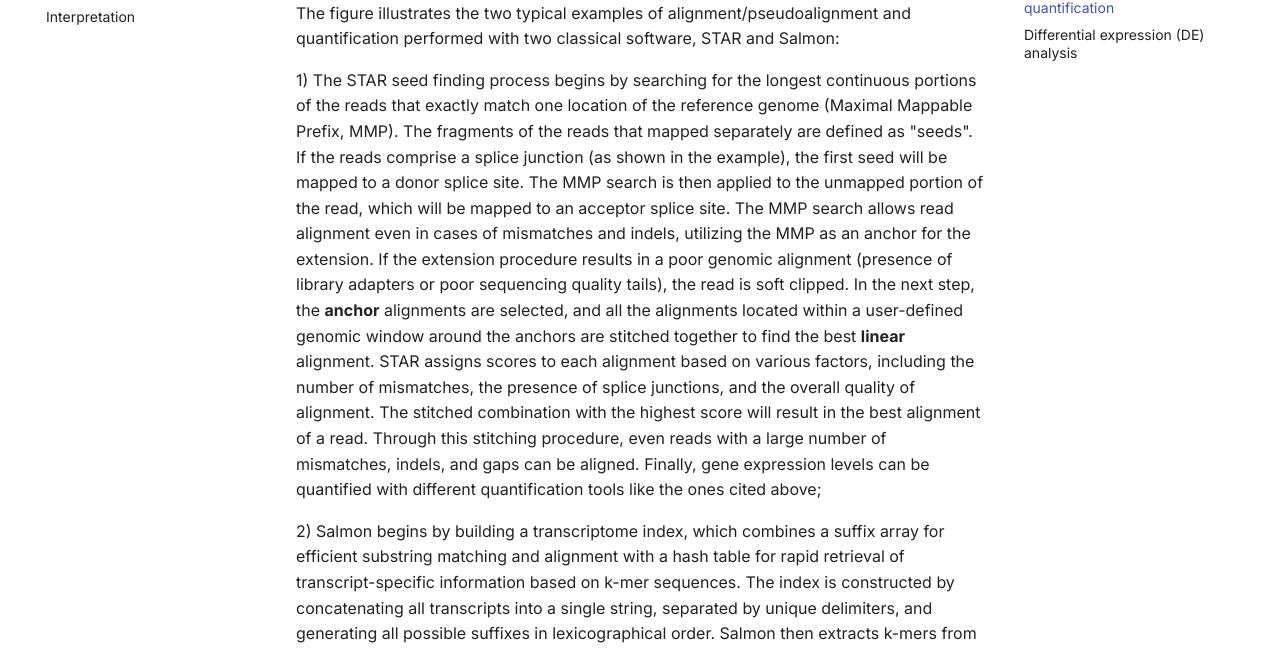
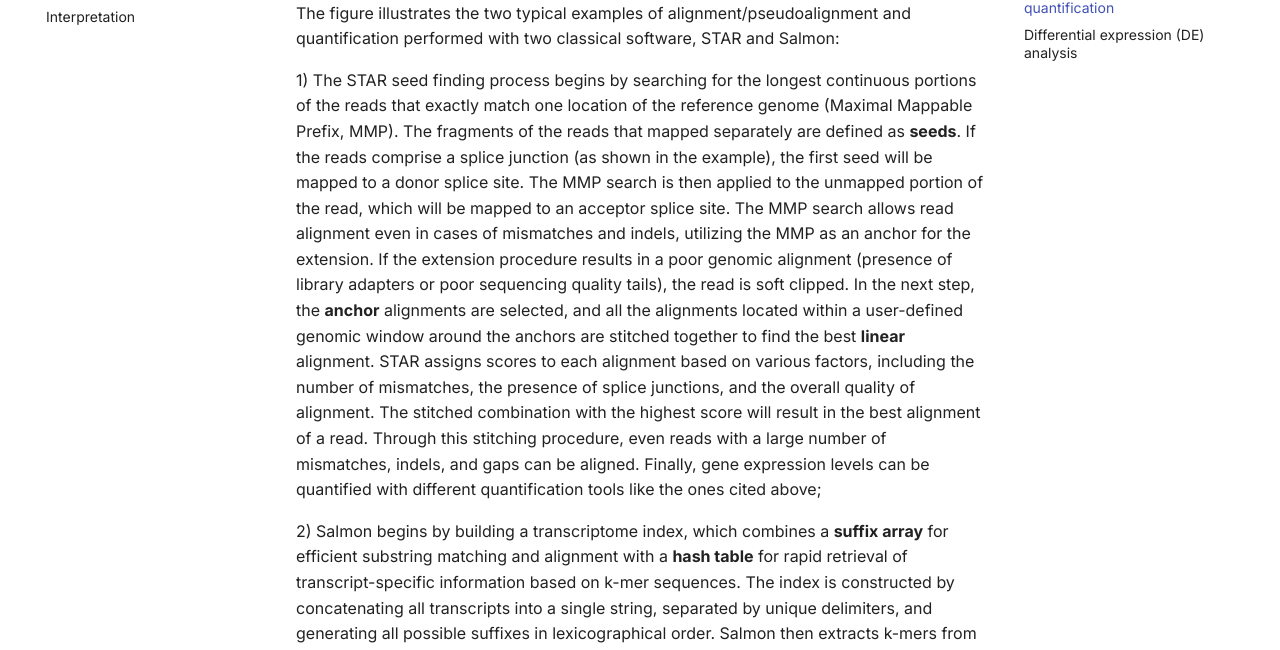
Before and after one commit to santorsola-teaching/nf-core-gitpod-run, an MkDocs documentation site: the page built from docs/theory.md, in a window 1280 px wide and 1400 px high, scrolled down 2300 px. Shown: the part 190-840 px from the top of the window. Built offline with MkDocs 1.6.1 and Material for MkDocs 9.7.7, drawn with Linux system fonts in a browser that asks for light colours; comment, search, counter and statistics services are not loaded; some of the changed text lies outside the part shown.

```diff
--- a/docs/theory.md
+++ b/docs/theory.md
@@ -32,9 +32,9 @@ An example showing the differences between a reference-based aligner (STAR) and
 
 The figure illustrates the two typical examples of alignment/pseudoalignment and quantification performed with two classical software, STAR and Salmon:
 
-1) The STAR seed finding process begins by searching for the longest continuous portions of the reads that exactly match one location of the reference genome (Maximal Mappable Prefix, MMP). The fragments of the reads that mapped separately are defined as "seeds". If the reads comprise a splice junction (as shown in the example), the first seed will be mapped to a donor splice site. The MMP search is then applied to the unmapped portion of the read, which will be mapped to an acceptor splice site. The MMP search allows read alignment even in cases of mismatches and indels, utilizing the MMP as an anchor for the extension. If the extension procedure results in a poor genomic alignment (presence of library adapters or poor sequencing quality tails), the read is soft clipped. In the next step, the **anchor** alignments are selected, and all the alignments located within a user-defined genomic window around the anchors are stitched together to find the best **linear** alignment. STAR assigns scores to each alignment based on various factors, including the number of mismatches, the presence of splice junctions, and the overall quality of alignment. The stitched combination with the highest score will result in the best alignment of a read. Through this stitching procedure, even reads with a large number of mismatches, indels, and gaps can be aligned. Finally, gene expression levels can be quantified with different quantification tools like the ones cited above;
+1) The STAR seed finding process begins by searching for the longest continuous portions of the reads that exactly match one location of the reference genome (Maximal Mappable Prefix, MMP). The fragments of the reads that mapped separately are defined as **seeds**. If the reads comprise a splice junction (as shown in the example), the first seed will be mapped to a donor splice site. The MMP search is then applied to the unmapped portion of the read, which will be mapped to an acceptor splice site. The MMP search allows read alignment even in cases of mismatches and indels, utilizing the MMP as an anchor for the extension. If the extension procedure results in a poor genomic alignment (presence of library adapters or poor sequencing quality tails), the read is soft clipped. In the next step, the **anchor** alignments are selected, and all the alignments located within a user-defined genomic window around the anchors are stitched together to find the best **linear** alignment. STAR assigns scores to each alignment based on various factors, including the number of mismatches, the presence of splice junctions, and the overall quality of alignment. The stitched combination with the highest score will result in the best alignment of a read. Through this stitching procedure, even reads with a large number of mismatches, indels, and gaps can be aligned. Finally, gene expression levels can be quantified with different quantification tools like the ones cited above;
 
-2) Salmon begins by building a transcriptome index, which combines a suffix array for efficient substring matching and alignment with a hash table for rapid retrieval of transcript-specific information based on k-mer sequences. The index is constructed by concatenating all transcripts into a single string, separated by unique delimiters, and generating all possible suffixes in lexicographical order. Salmon then extracts k-mers from the transcriptome and reads, and uses a hash function to map each k-mer to a numerical index in the hash table. By querying the hash table, Salmon identifies candidate transcripts containing the k-mer sequences and quantifies their abundance. This approach enables fast and accurate pseudoalignment and quantification of RNA-seq reads.
+2) Salmon begins by building a transcriptome index, which combines a **suffix array** for efficient substring matching and alignment with a **hash table** for rapid retrieval of transcript-specific information based on k-mer sequences. The index is constructed by concatenating all transcripts into a single string, separated by unique delimiters, and generating all possible suffixes in lexicographical order. Salmon then extracts k-mers from the transcriptome and reads, and uses a hash function to map each k-mer to a numerical index in the hash table. By querying the hash table, Salmon identifies candidate transcripts containing the k-mer sequences and quantifies their abundance. This approach enables fast and accurate pseudoalignment and quantification of RNA-seq reads.
 
 
 ## Differential expression (DE) analysis
```
Also changed, not shown: docs/img/MA_plot.png, docs/img/volcanoplot.png, 1 other file.
